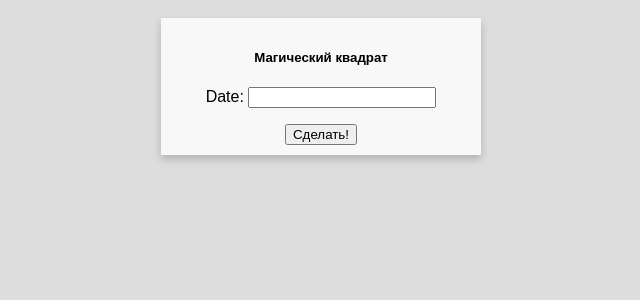
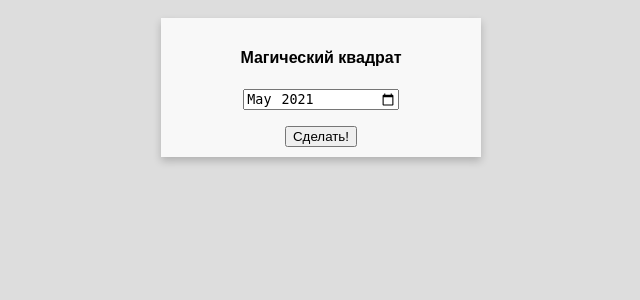
Before and after one commit to AEpolyakov/ldsp_src, a Django app: page /time_track/ in a window 1280 px wide. Shown: the part 52-352 px from the top of the page, without its empty margins (319-959 px from the left). Run offline with Django 3.2, Linux system fonts and the light colour scheme; the visitor is signed in with stand-in values (Sample User, id 1).

Commit message:
template updated

```diff
--- a/manager/templates/manager/time_track.html
+++ b/manager/templates/manager/time_track.html
@@ -13,9 +13,11 @@
     <div class="timesheet-card card">
         <form method="post">
             {% csrf_token %}
-            <h5 class="card-title mt-3 mb-3">Магический квадрат</h5>
-            {{form.as_p}}
-            <button class="btn btn-primary mt-3 w-100" name="submit" type="submit">Сделать!</button>
+            <h4>Магический квадрат</h4>
+            <p style="display: none;">{{form.date}}</p>
+            <p><input type="month" id="timesheet-month"></p>
+            <button name="submit" type="submit">Сделать!</button>
         </form>
     </div>
+
 {% endblock content %}
```
